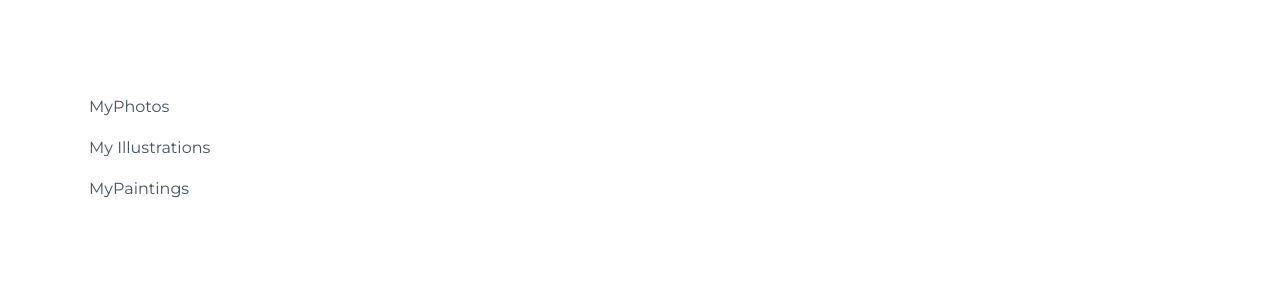
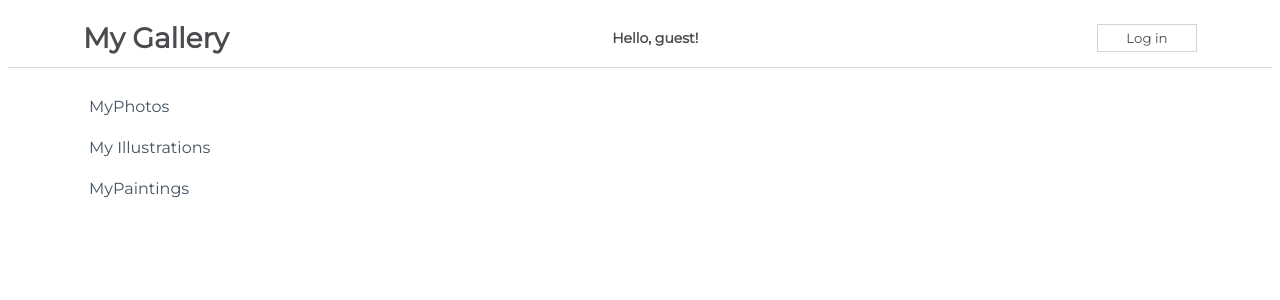
Before and after one commit to CozyPlantlady/react-challenge, a React (Create React App) app in the folder my-app/: page / in a window 1280 px wide. Shown: the top 300 px of the page. Built offline with nearby package versions, Linux system fonts and the light colour scheme.

Commit message:
Using Class Components challenge

```diff
--- a/my-app/src/App.js
+++ b/my-app/src/App.js
@@ -1,10 +1,12 @@
 import css from './App.module.css';
 import Sidebar from "./components/Sidebar.js"
+import NavBarSimple from "./components/NavBarSimple.js"
 
 function App() {
   return (
     <div className={css.App}>
       <Sidebar />
+      <NavBarSimple />
     </div>
   );
 }
--- /dev/null
+++ b/my-app/src/components/NavBarSimple.js
@@ -0,0 +1,36 @@
+import React from "react"
+import css from "./css/NavBarSimple.module.css"
+
+class NavBarSimple extends React.Component{
+
+    constructor(){
+        super();
+        this.state = {
+            message: "Hello, guest!",
+            buttonText: "Log in",
+        };
+
+    }
+
+    handleClick() {
+        this.setState((prevState) => {
+            console.log('Previous State:', prevState)
+            return {
+                message: prevState.message === "Hello, guest!" ? "Welcome back, user!" : "Hello, guest!",
+                buttonText: prevState.buttonText === "Log in" ? "Log out": "Log in"
+            }
+        })
+    }
+
+    render() {
+        return (
+            <div className={css.NavBar}>
+                <h1>My Gallery</h1>
+                <span>{this.state.message}</span>
+                <button onClick={() => this.handleClick()}>{this.state.buttonText}</button>
+            </div>
+        )
+    }
+}
+
+export default NavBarSimple;
```
Also changed, not shown: my-app/src/components/Sidebar.js (line endings or trailing spaces).
